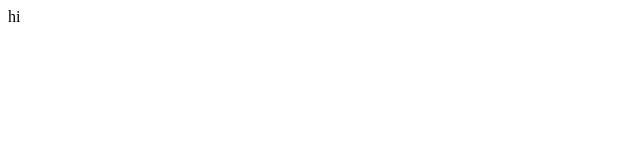
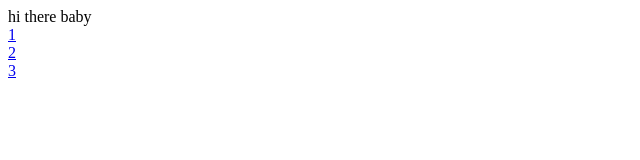
Before and after one commit to karammi/test_new_repo, a plain HTML site: page index.html in a window 1280 px wide. Shown: the whole page, without its empty margins (0-640 px from the left). Drawn offline with Linux system fonts and the light colour scheme.

Commit message:
add linking page into index.html

```diff
--- a/index.html
+++ b/index.html
@@ -1,6 +1,10 @@
 <html>
 	<body>
-		hi
+		hi there baby
+		<br>
+		<a href="page1.html">1</a><br>
+		<a href="page2.html">2</a><br>
+		<a href="page3.html">3</a>
 	</body>
 
 </html>
```
